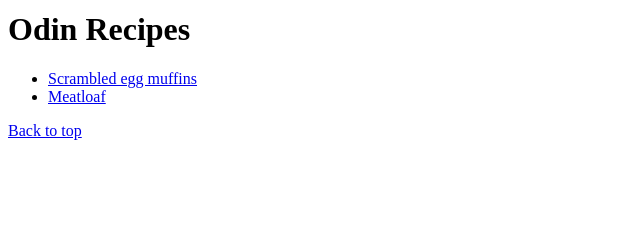
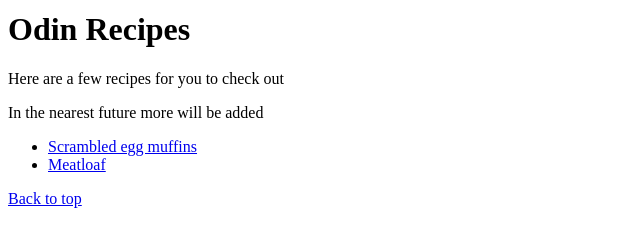
Before and after one commit to Diab-io/odin-recipes, a plain HTML site: page index.html in a window 1280 px wide. Shown: the part 176-422 px from the top of the page, without its empty margins (0-640 px from the left). Drawn offline with Linux system fonts and the light colour scheme.

Commit message:
Added paragraps after the odin prohect heading

```diff
--- a/index.html
+++ b/index.html
@@ -11,6 +11,8 @@
         <img src="./images/home.jpeg" alt="logo">
 
         <h1>Odin Recipes</h1>
+        <p>Here are a few recipes for you to check out</p>
+        <p>In the nearest future more will be added</p>
         <ul>
             <li><a href="./recipes/scrambled.html">Scrambled egg muffins</a></li>
             <li><a href="./recipes/meatloaf.html">Meatloaf</a></li>
```
